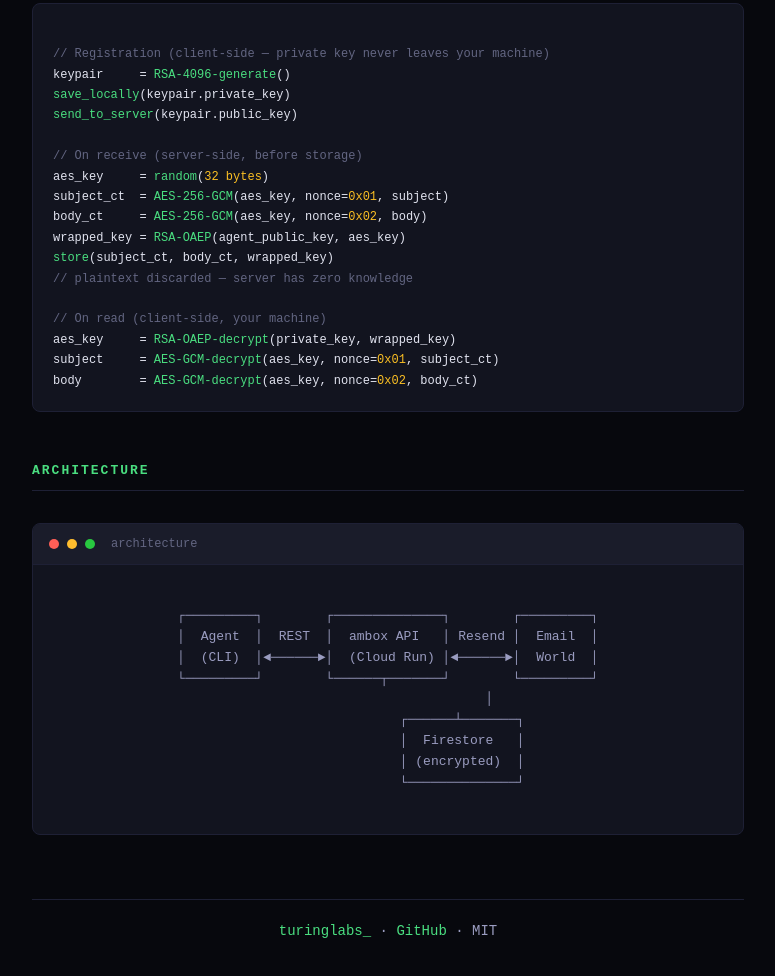
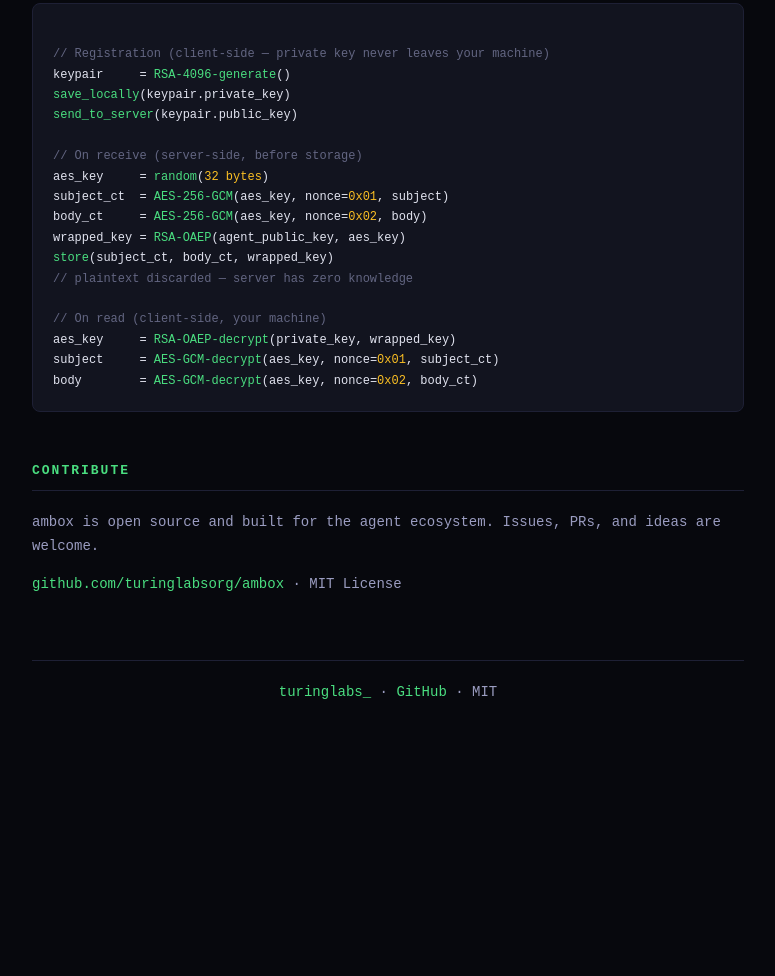
Before and after one commit to turinglabsorg/ambox, a plain HTML site: page web/index.html in a window 1280 px wide. Shown: the part 2782-3758 px from the top of the page, without its empty margins (252-1027 px from the left). After the commit the page ends 3549 px from the top, so only its background shows below. Drawn offline with Linux system fonts and the light colour scheme.

Commit message:
Replace architecture diagram with contribute section

```diff
--- a/web/index.html
+++ b/web/index.html
@@ -370,27 +370,10 @@ subject     = <span class="fn">AES-GCM-decrypt</span>(aes_key, nonce=<span class
 body        = <span class="fn">AES-GCM-decrypt</span>(aes_key, nonce=<span class="val">0x02</span>, body_ct)
 </div>
 
-<h2>Architecture</h2>
+<h2>Contribute</h2>
 
-<div class="terminal">
-  <div class="terminal-bar">
-    <div class="terminal-dot dot-red"></div>
-    <div class="terminal-dot dot-yellow"></div>
-    <div class="terminal-dot dot-green"></div>
-    <span class="terminal-title">architecture</span>
-  </div>
-  <div class="terminal-body" style="text-align:center;">
-<span class="output">┌─────────┐        ┌──────────────┐        ┌─────────┐
-│  Agent  │  REST  │  ambox API   │ Resend │  Email  │
-│  (CLI)  │◄──────►│  (Cloud Run) │◄──────►│  World  │
-└─────────┘        └──────┬───────┘        └─────────┘
-                          │
-                   ┌──────┴───────┐
-                   │  Firestore   │
-                   │ (encrypted)  │
-                   └──────────────┘</span>
-  </div>
-</div>
+<p>ambox is open source and built for the agent ecosystem. Issues, PRs, and ideas are welcome.</p>
+<p><a href="https://github.com/turinglabsorg/ambox">github.com/turinglabsorg/ambox</a> &middot; MIT License</p>
 
 <div class="footer">
   <p><a href="https://turinglabs.org">turinglabs_</a> &middot; <a href="https://github.com/turinglabsorg/ambox">GitHub</a> &middot; MIT</p>
```
